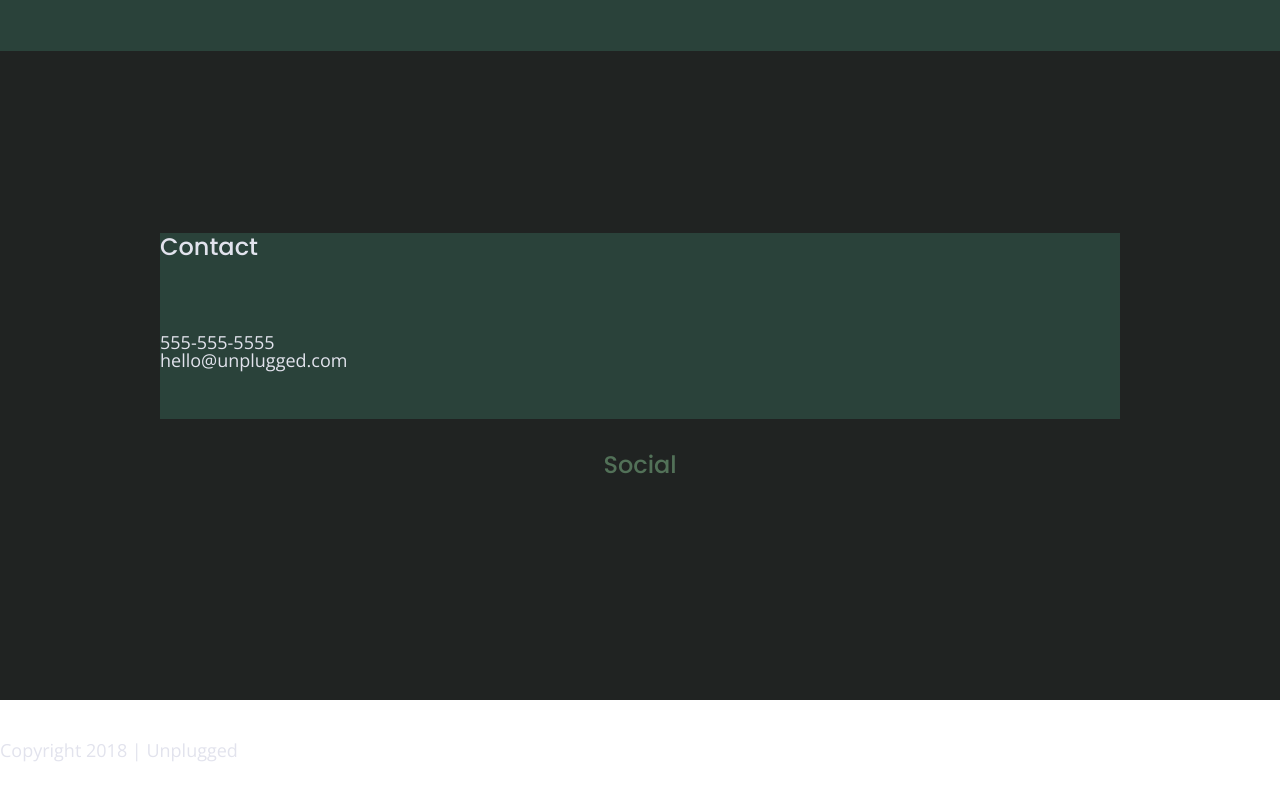
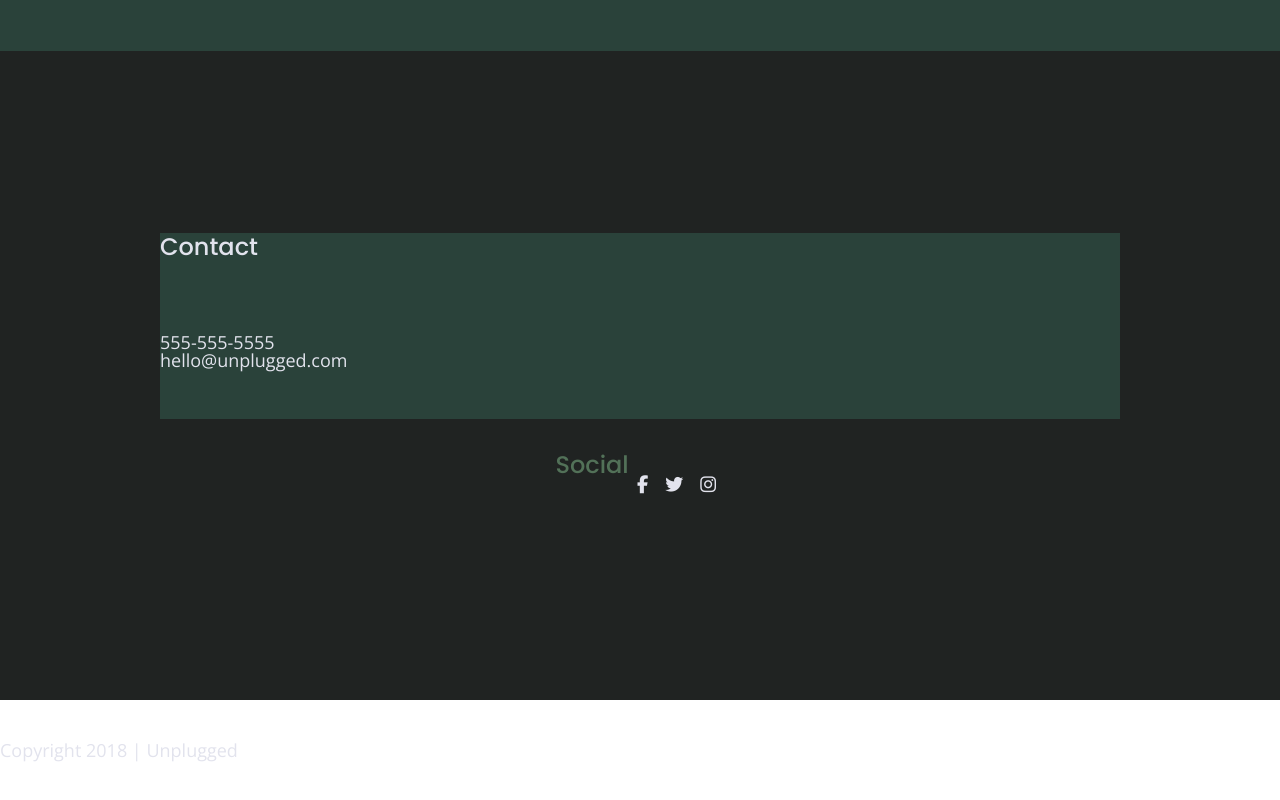
Before and after one commit to taylorbeee/unplugged, a website built with Parcel: page index.html in a window 1280 px wide. Shown: the part 3719-4519 px from the top of the page. Built offline with nearby package versions, Linux system fonts and the light colour scheme.

Commit message:
Added social icons

```diff
--- a/css/main.css
+++ b/css/main.css
@@ -407,6 +407,7 @@ footer .social-icons {
   justify-content: space-around;
   align-items: center;
   font-size: 21px;
+  width: 10%;
 }
 
 .copyright {
--- a/index.html
+++ b/index.html
@@ -141,9 +141,15 @@
         <div class="social">
           <h4>Social</h4>
           <div class="social-icons">
-            <a href="https://www.facebook.com/Skillcrush/" target="_blank"></a>
-            <a href="https://twitter.com/Skillcrush" target="_blank"></a>
-            <a href="https://www.instagram.com/skillcrush/" target="_blank"></a>
+            <p>
+              <a href="https://www.facebook.com/Skillcrush/"><i class="fab fa-facebook-f"></i></a>
+            </p>
+            <p>
+              <a href="https://twitter.com/Skillcrush"><i class="fab fa-twitter"></i></a>
+            </p>
+            <p>
+              <a href="https://www.instagram.com/skillcrush/"><i class="fab fa-instagram"></i></a>
+            </p>
           </div>
         </div>
       </div>
```
